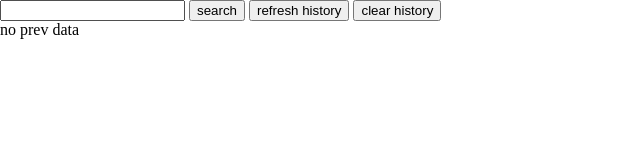
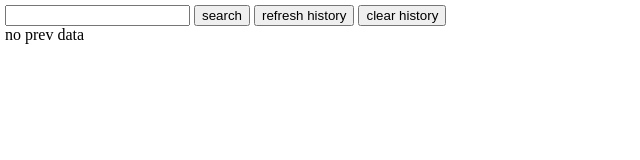
Before and after one commit to Ishant508/homepage, a plain HTML site: page index.html in a window 1280 px wide. Shown: the whole page, without its empty margins (0-640 px from the left). Drawn offline with Linux system fonts and the light colour scheme.

Commit message:
Updated css file

```diff
--- a/index.css
+++ b/index.css
@@ -1,10 +1,17 @@
-html,body {
+html{
     padding: 0;
     margin: 0;
     box-sizing: border-box;
    }
 
+
+body{
+    padding :0;
+    margin :5px;
+    box-sizing :border-box;
+
+}
 #top{
-   /* background-color: white; */
+   background-color: white;
    z-index: 10;
 }
```
